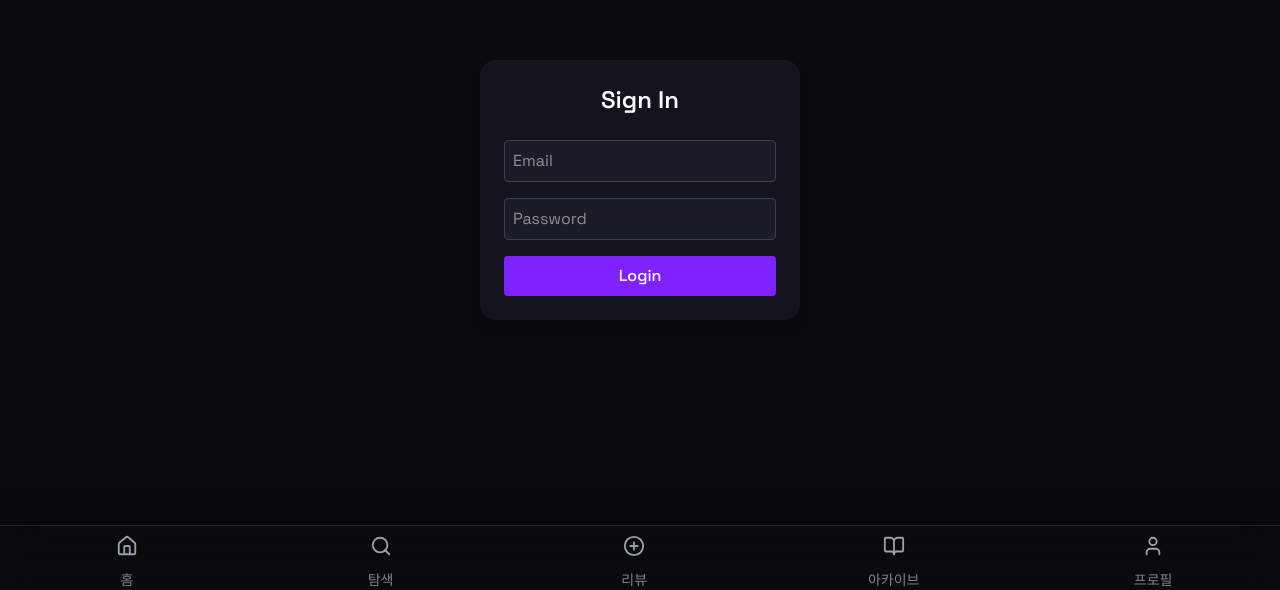
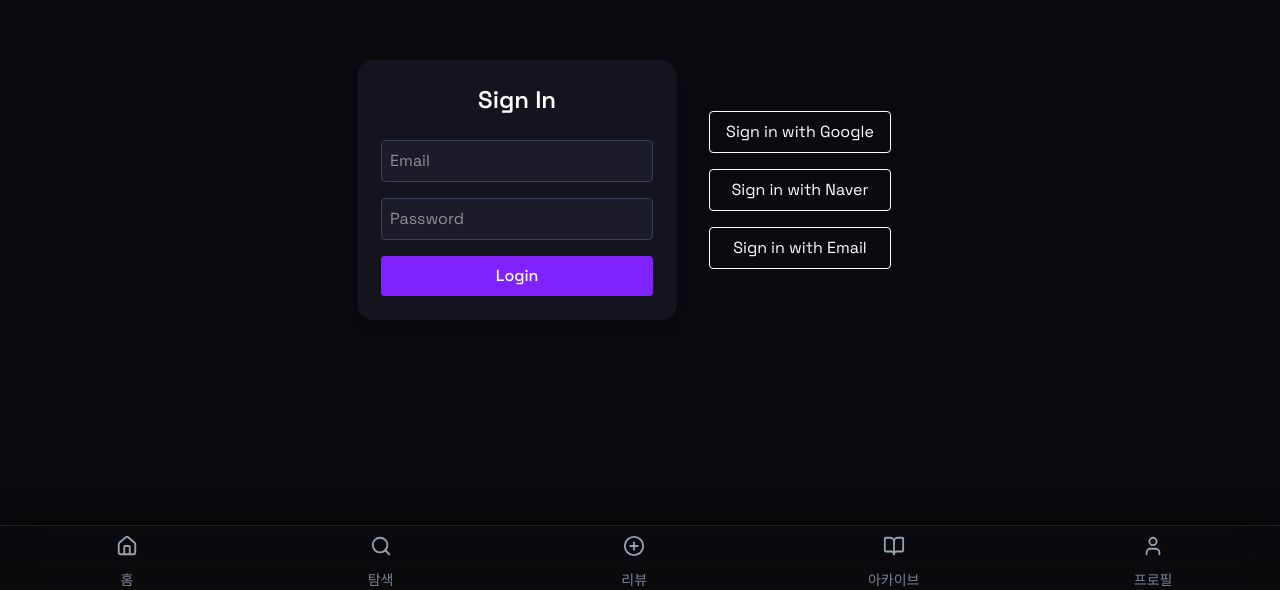
Before and after one commit to lunnne/cinelog, a Next.js app: page /auth/signin in a window 1280 px wide. Shown: the part 210-800 px from the top of the page. Built offline with nearby package versions, Linux system fonts and the light colour scheme; a web font is replaced by a local one.

Commit message:
feat(auth): integrate Kakao OAuth provider and fix missing userinfo issue

```diff
--- a/auth.ts
+++ b/auth.ts
@@ -1,31 +1,110 @@
 // /auth.ts
-import NextAuth from "next-auth"
-import Credentials from "next-auth/providers/credentials"
-import { prisma } from "@/lib/prisma"
-import bcrypt from "bcryptjs"
+import NextAuth from 'next-auth';
+import Credentials from 'next-auth/providers/credentials';
+import { prisma } from '@/lib/prisma';
+import bcrypt from 'bcryptjs';
+import Google from 'next-auth/providers/google';
+import Naver from 'next-auth/providers/naver';
+import Kakao from 'next-auth/providers/kakao';
+import { generateTemporaryEmail } from '@/lib/generateEmail';
+import { generateUsername } from '@/lib/generateUsername';
 
 export const { auth, signIn, signOut, handlers } = NextAuth({
   providers: [
     Credentials({
-      name: "Credentials",
+      name: 'Credentials',
       credentials: {
-        email: { label: "Email", type: "text" },
-        password: { label: "Password", type: "password" },
+        email: { label: 'Email', type: 'text' },
+        password: { label: 'Password', type: 'password' },
       },
       async authorize(credentials) {
-        if (!credentials?.email || !credentials?.password) return null
+        if (!credentials?.email || !credentials?.password) return null;
 
-        const email = credentials.email as string
-        const password = credentials.password as string
+        const email = credentials.email as string;
+        const password = credentials.password as string;
 
-        const user = await prisma.user.findUnique({ where: { email } })
-        if (!user || !user.password) return null
+        const user = await prisma.user.findUnique({ where: { email } });
+        if (!user || !user.password) return null;
 
-        const valid = await bcrypt.compare(password, user.password)
-        if (!valid) return null
+        const valid = await bcrypt.compare(password, user.password);
+        if (!valid) return null;
 
-        return user
+        return user;
+      },
+    }),
+
+    // ⭐ GOOGLE LOGIN
+    Google({
+      clientId: process.env.AUTH_GOOGLE_ID!,
+      clientSecret: process.env.AUTH_GOOGLE_SECRET!,
+    }),
+    Naver({
+      clientId: process.env.AUTH_NAVER_ID!,
+      clientSecret: process.env.AUTH_NAVER_SECRET!,
+    }),
+    Kakao({
+      clientId: process.env.AUTH_KAKAO_ID!,
+      clientSecret: process.env.AUTH_KAKAO_SECRET!,
+      authorization: {
+        url: 'https://kauth.kakao.com/oauth/authorize',
+
+        params: {
+          response_type: 'code',
+          scope: 'profile_nickname profile_image',
+          client_id: process.env.AUTH_KAKAO_ID!,
+          redirect_uri: 'http://localhost:3000/api/auth/callback/kakao',
+        },
+      },
+      token: 'https://kauth.kakao.com/oauth/token',
+      userinfo: {
+        url: 'https://kapi.kakao.com/v2/user/me',
       },
     }),
   ],
-})
+
+  callbacks: {
+    async signIn({ user, account }) {
+      if (account?.provider !== 'credentials') {
+        const provider = account?.provider;
+        const providerAccountId = account?.providerAccountId;
+
+        // ✨ 이메일이 없으면 임시 이메일 생성
+        const email = user.email ?? generateTemporaryEmail(provider ?? '', providerAccountId ?? '');
+
+        // ✨ 표시용 이름 (구글/네이버/카카오에서 제공)
+        const name = user.name ?? '이름없음';
+
+        // ✨ username (고유 식별자)
+        const username = generateUsername(provider ?? '', providerAccountId ?? '');
+        // 👉 예: google_12345678
+
+        // 👉 기존 유저 확인
+        let existingUser = await prisma.user.findUnique({
+          where: { email },
+        });
+
+        // 👉 없으면 생성
+        if (!existingUser) {
+          existingUser = await prisma.user.create({
+            data: {
+              email,
+              username, // 필수 unique
+              name, // optional
+              profileImage: user.image ?? null,
+              provider, // google/naver/kakao
+              password: '', // 소셜 로그인은 비밀번호 없음
+            },
+          });
+        }
+
+        return true;
+      }
+
+      return true;
+    },
+
+    async session({ session, token }) {
+      return session;
+    },
+  },
+});
--- a/src/app/auth/signin/page.tsx
+++ b/src/app/auth/signin/page.tsx
@@ -44,6 +44,26 @@ export default function SignInPage() {
           Login
         </button>
       </form>
+      <div className="flex flex-col gap-4 p-8">
+      <button
+        onClick={() => signIn("google", { callbackUrl: "/" })}
+        className="border px-4 py-2 rounded"
+      >
+        Sign in with Google
+      </button>
+      <button
+        onClick={() => signIn("naver", { callbackUrl: "/" })}
+        className="border px-4 py-2 rounded"
+      >
+        Sign in with Naver
+      </button>
+      <button
+        onClick={() => signIn("kakao", { callbackUrl: "/" })}
+        className="border px-4 py-2 rounded"
+      >
+        Sign in with Email
+      </button>
+    </div>
     </main>
   );
 }
--- a/src/auth.config.ts
+++ /dev/null
@@ -1,8 +0,0 @@
-// src/auth.config.ts
-import type { NextAuthConfig } from "next-auth"
-
-export const authConfig = {
-  pages: {
-    signIn: "/auth/signin",
-  }
-} satisfies NextAuthConfig
```
